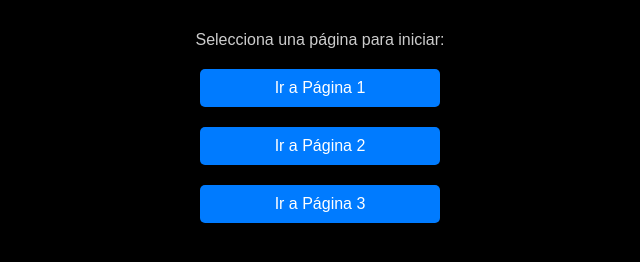
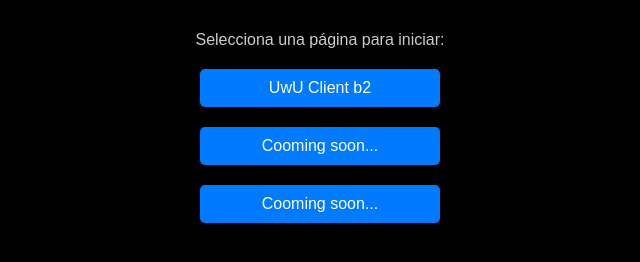
Before and after one commit to Cristianboy9/EaglerClients.github.io, a plain HTML site: page index.html in a window 1280 px wide. Shown: the part 108-370 px from the top of the page, without its empty margins (320-960 px from the left). Drawn offline with Linux system fonts and the light colour scheme.

Commit message:
Update index.html
- Changed something

```diff
--- a/index.html
+++ b/index.html
@@ -41,9 +41,9 @@
     <h1>EaglerClients</h1>
     <p>Selecciona una página para iniciar:</p>
 
-    <a href="pagina1.html">Ir a Página 1</a>
-    <a href="pagina2.html">Ir a Página 2</a>
-    <a href="pagina3.html">Ir a Página 3</a>
+    <a href="UwU Client b2.html">UwU Client b2</a>
+    <a href="pagina2.html">Cooming soon...</a>
+    <a href="pagina3.html">Cooming soon...</a>
 
 </body>
 </html>
```
